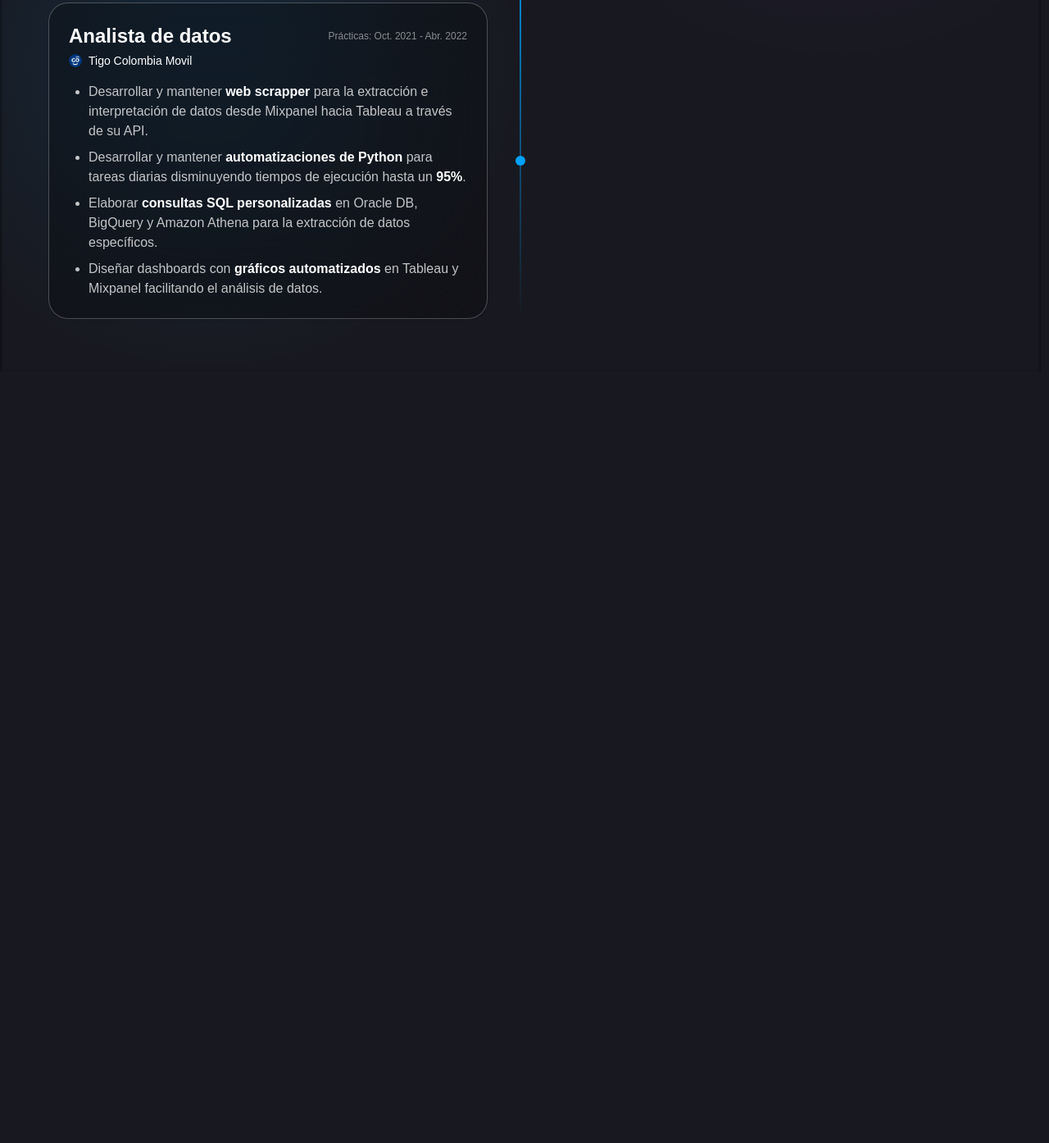
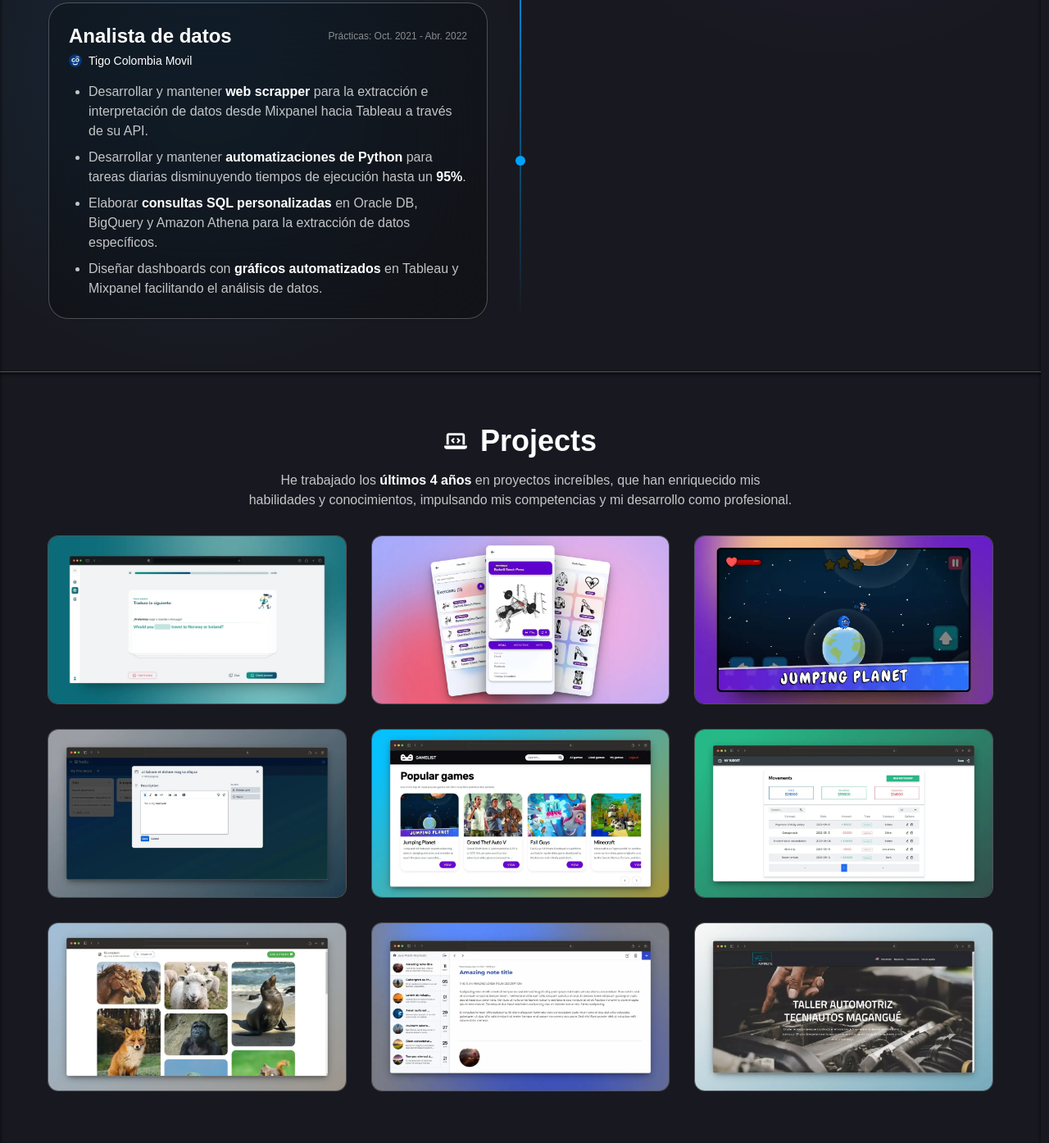
Before and after one commit to juanpmachadob/portfolio, an Astro site: page / in a window 1280 px wide. Shown: the part 1616-3010 px from the top of the page at 82% size. Before the commit the page ends 2069 px from the top, so only its background shows below. Built offline with nearby package versions, Linux system fonts and the light colour scheme; Astro itself is replaced by a stand-in of ours.

Commit message:
feat: add Projects section to index page

```diff
--- a/src/pages/index.astro
+++ b/src/pages/index.astro
@@ -1,10 +1,11 @@
 ---
 import { Layout } from "@/layouts";
-import { Experience, Hero, Navbar } from "@/sections";
+import { Experience, Hero, Navbar, Projects } from "@/sections";
 ---
 
 <Layout title="Juan Pablo Machado - Software Developer">
   <Navbar />
   <Hero />
   <Experience />
+  <Projects />
 </Layout>
--- /dev/null
+++ b/src/sections/Projects.astro
@@ -0,0 +1,25 @@
+---
+import { ProjectsList } from "@/components";
+import { ProjectIcon } from "@/icons";
+---
+
+<section
+  id="projects"
+  class="scroll-mt-20 border-t border-t-white/25 px-4 py-16 shadow-inner shadow-black/75"
+>
+  <div class="m-auto flex max-w-6xl flex-col">
+    <span class="mb-4 flex items-center justify-center gap-4 text-white">
+      <ProjectIcon class="size-7" />
+      <h2 class="text-center text-3xl font-bold text-white md:text-4xl">
+        Projects
+      </h2>
+    </span>
+    <p class="mb-8 text-balance text-center text-white/75">
+      He trabajado los <b class="text-white">últimos 4 años</b> en proyectos increíbles,
+      que han enriquecido mis habilidades y conocimientos, impulsando mis competencias
+      y mi desarrollo como profesional.
+    </p>
+
+    <ProjectsList />
+  </div>
+</section>
--- a/src/sections/index.ts
+++ b/src/sections/index.ts
@@ -1,3 +1,4 @@
 export { default as Experience } from "./Experience.astro";
 export { default as Hero } from "./Hero.astro";
 export { default as Navbar } from "./Navbar.astro";
+export { default as Projects } from "./Projects.astro";
```
